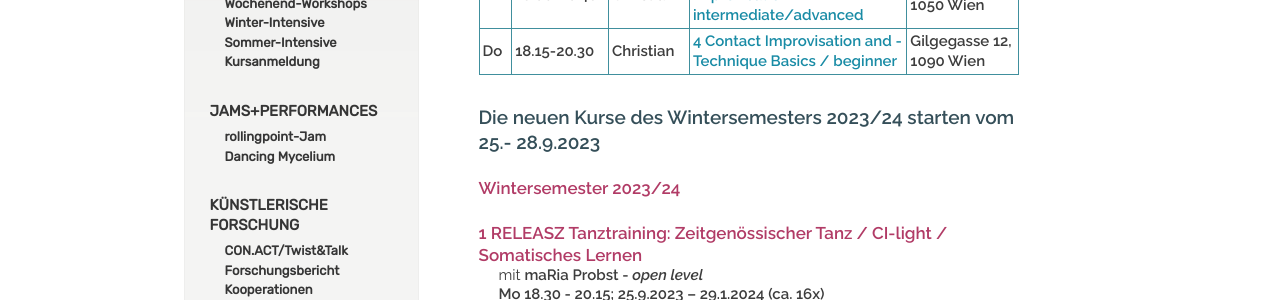
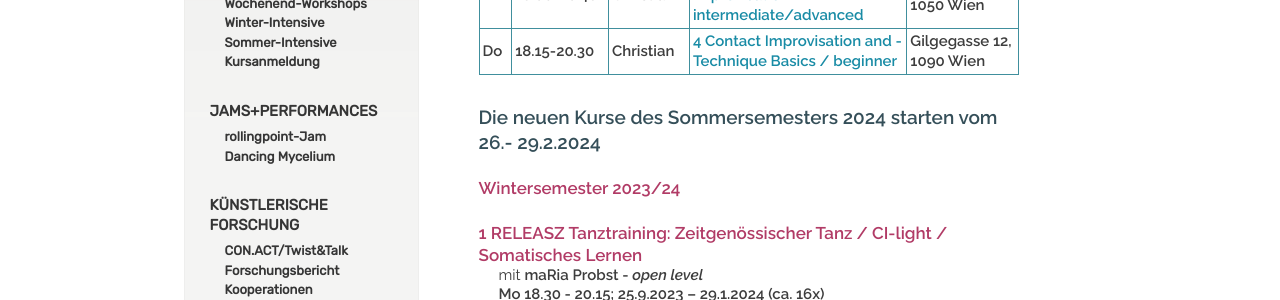
Before and after one commit to manulari/rollingpointat, a Jekyll site: the page built from _pages_de/kurse.md, in a window 1280 px wide and 900 px high. Shown: the part 350-650 px from the top of the window. Built offline with Jekyll 4.4.1, drawn with Linux system fonts in a browser that asks for light colours; comment, search, counter and statistics services are not loaded.

Commit message:
Update page (de) “kurse”

```diff
--- a/_pages_de/kurse.md
+++ b/_pages_de/kurse.md
@@ -11,7 +11,7 @@ title: KURSE UND WORKSHOPS
 | **Mi** | **18.00-20.40**        | **Christian**            | **[3 "Wild and Soft" Contact Improvisation intermediate/advanced](#mi)**      | **Einsiedlerg. 7, 1050 Wien** |
 | **Do** | **18.15-20.30**        | **Christian**            | **[4 Contact Improvisation and -Technique Basics / beginner ](#do)**          | **Gilgegasse 12, 1090 Wien**  |
 
-### Die neuen Kurse des Wintersemesters 2023/24 starten vom 25.- 28.9.2023
+### Die neuen Kurse des Sommersemesters 2024 starten vom 26.- 29.2.2024
 
 <div class="named-anchor" id="mo"></div>
 
```
